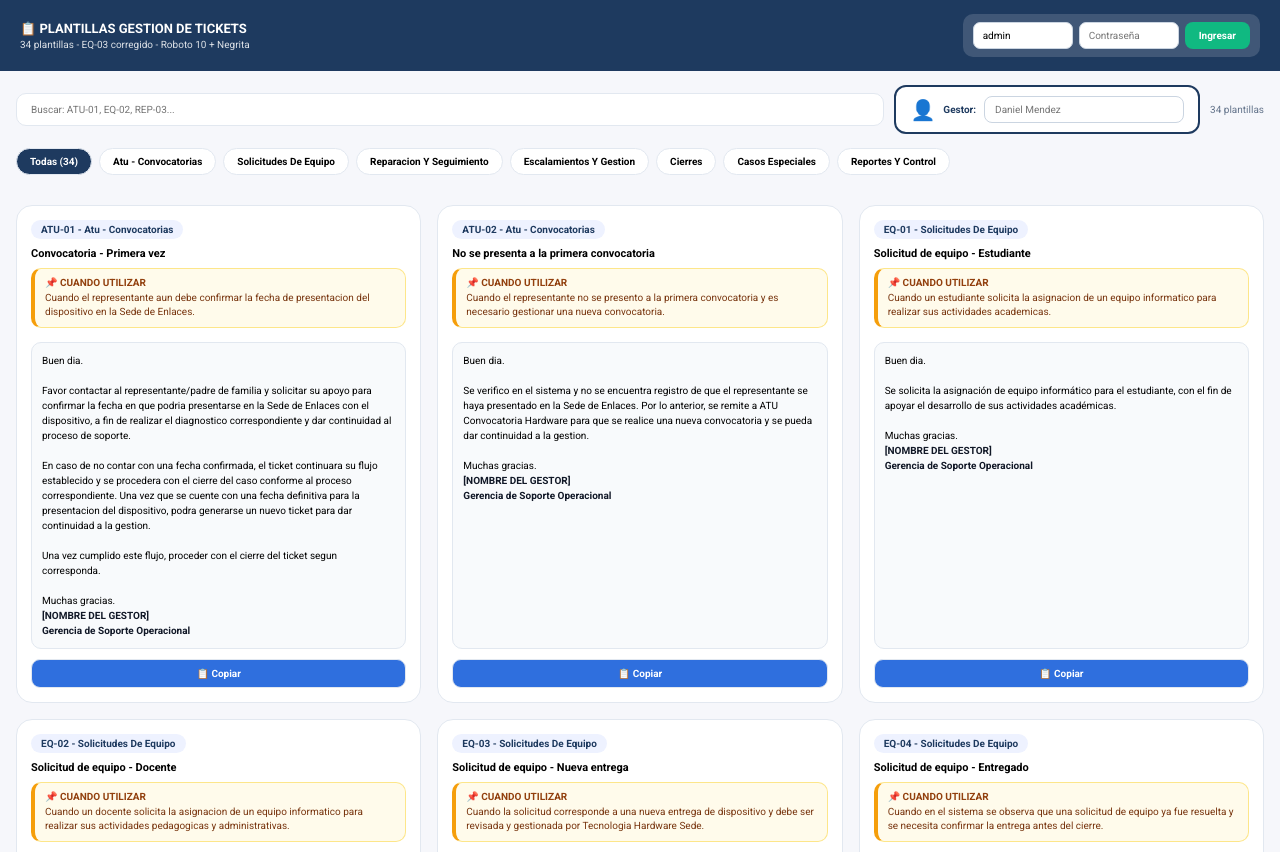
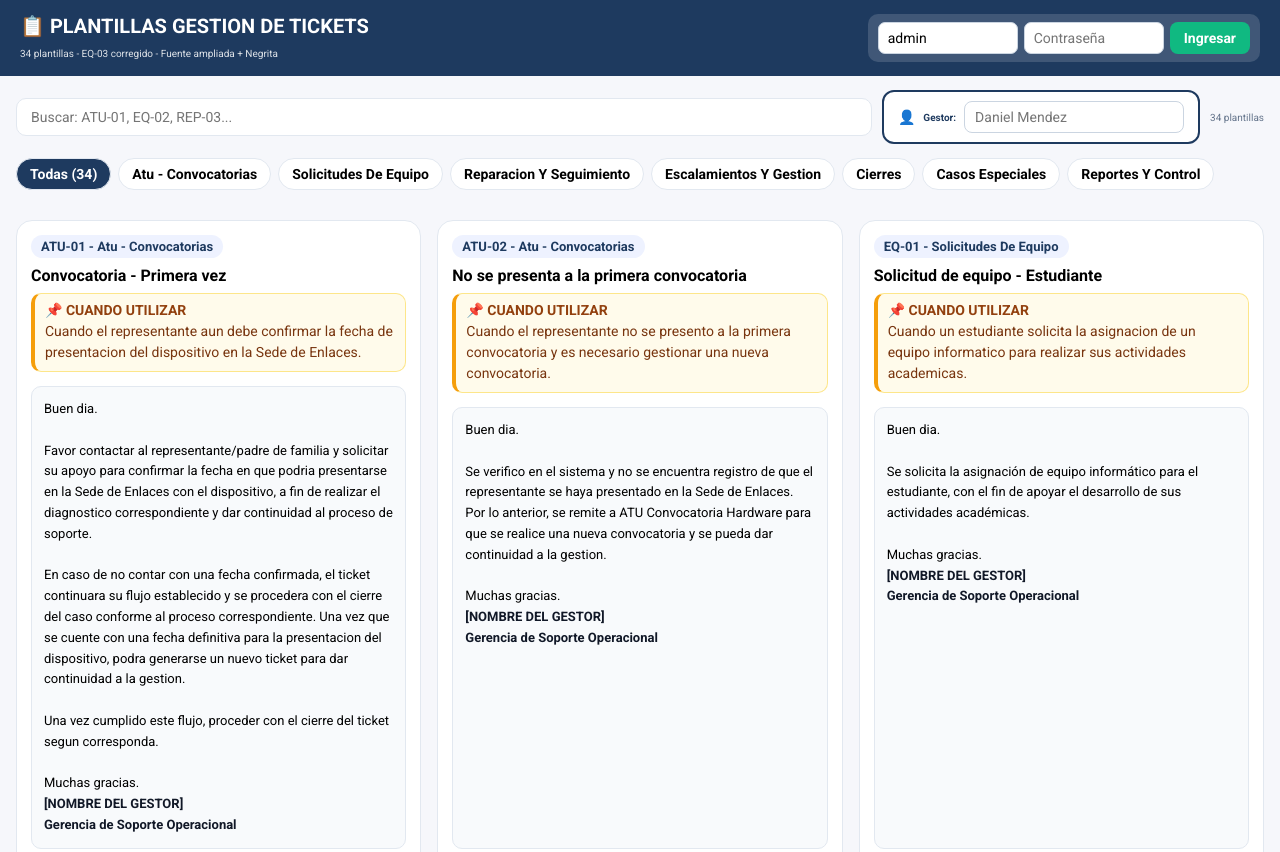
Before and after one commit to 134dan/plantilla-gestion-de-tikes, a plain HTML site: page index.html in a window 1280 px wide. Shown: the top 852 px of the page. Drawn offline with Linux system fonts and the light colour scheme.

Commit message:
Update index.html

```diff
--- a/index.html
+++ b/index.html
@@ -3,42 +3,42 @@
 <title>PLANTILLAS Gestion DE TICKETS</title><style>
 :root{--bg:#f6f7fb;--primary:#1e3a5f;--accent:#2f6fde;--border:#e2e8f0;--danger:#ef4444;--success:#10b981}
 *{box-sizing:border-box;font-family:'Roboto', sans-serif!important}
-body{margin:0;background:var(--bg);font-family:'Roboto', sans-serif;font-size:20px}
+body{margin:0;background:var(--bg);font-family:'Roboto', sans-serif;font-size:14px}
 header{background:var(--primary);color:#fff;padding:14px 20px;position:sticky;top:0;z-index:20;display:flex;justify-content:space-between;align-items:center;flex-wrap:wrap;gap:10px}
-h1{margin:0;font-size:13px}.login-area{display:flex;gap:6px;align-items:center;background:rgba(255,255,255,.15);padding:8px 10px;border-radius:10px}
-.login-area input{padding:7px 9px;border-radius:7px;border:1px solid #cbd5e1;font-size:10px;width:100px}
-.btn-h{padding:8px 14px;border-radius:8px;cursor:pointer;font-weight:700;font-size:10px;color:#fff;border:none}
+h1{margin:0;font-size:20px}.login-area{display:flex;gap:6px;align-items:center;background:rgba(255,255,255,.15);padding:8px 10px;border-radius:10px}
+.login-area input{padding:7px 9px;border-radius:7px;border:1px solid #cbd5e1;font-size:14px;width:140px}
+.btn-h{padding:8px 14px;border-radius:8px;cursor:pointer;font-weight:700;font-size:14px;color:#fff;border:none}
 .btn-login{background:var(--success)}.btn-logout{background:var(--danger)}.btn-new{background:var(--success);display:none}
-.admin-badge{display:none;background:#f59e0b;color:#fff;padding:4px 10px;border-radius:999px;font-size:10px;font-weight:800;margin-left:8px}
+.admin-badge{display:none;background:#f59e0b;color:#fff;padding:4px 10px;border-radius:999px;font-size:14px;font-weight:800;margin-left:8px}
 .admin-badge.active{display:inline-block}.is-admin.btn-new{display:inline-block!important}
 .top{max-width:1280px;margin:14px auto 0;padding:0 16px;display:flex;gap:10px;flex-wrap:wrap;align-items:center}
-.search{flex:1;min-width:260px;padding:10px 14px;border:1px solid var(--border);border-radius:10px;background:#fff;font-size:10px}
+.search{flex:1;min-width:260px;padding:10px 14px;border:1px solid var(--border);border-radius:10px;background:#fff;font-size:14px}
 .gestor-global{display:flex;gap:8px;align-items:center;background:#fff;border:2px solid var(--primary);border-radius:12px;padding:9px 14px}
-.gestor-global input{border:1px solid #cbd5e1;border-radius:8px;padding:7px 10px;width:200px;font-size:10px}
+.gestor-global input{border:1px solid #cbd5e1;border-radius:8px;padding:7px 10px;width:220px;font-size:14px}
 .cats{display:flex;gap:7px;flex-wrap:wrap;margin:14px auto;max-width:1280px;padding:0 16px}
-.cat-btn{padding:7px 13px;border-radius:999px;border:1px solid var(--border);background:#fff;font-size:10px;cursor:pointer;font-weight:700}
+.cat-btn{padding:7px 13px;border-radius:999px;border:1px solid var(--border);background:#fff;font-size:14px;cursor:pointer;font-weight:700}
 .cat-btn.active{background:var(--primary);color:#fff}
 .grid{max-width:1280px;margin:0 auto;padding:16px;display:grid;grid-template-columns:repeat(auto-fill,minmax(360px,1fr));gap:16px}
 .card{background:#fff;border:1px solid var(--border);border-radius:16px;padding:14px;display:flex;flex-direction:column}
-.badge{background:#eef2ff;color:var(--primary);padding:4px 10px;border-radius:999px;font-size:10px;font-weight:700;width:fit-content;margin-bottom:8px}
-.card h3{margin:0 0 8px;font-size:11px;font-weight:700}
+.badge{background:#eef2ff;color:var(--primary);padding:4px 10px;border-radius:999px;font-size:13px;font-weight:700;width:fit-content;margin-bottom:8px}
+.card h3{margin:0 0 8px;font-size:16px;font-weight:700}
 .cuando{background:#fffbeb;border:1px solid #fde68a;border-left:4px solid #f59e0b;border-radius:10px;padding:8px 10px;margin:0 0 8px}
-.cuando-title{font-size:10px;font-weight:700;color:#92400e;margin-bottom:3px}
-.cuando-text{font-size:10px;color:#78350f;line-height:1.4}
+.cuando-title{font-size:14px;font-weight:700;color:#92400e;margin-bottom:3px}
+.cuando-text{font-size:14px;color:#78350f;line-height:1.5}
 .fields{display:flex;flex-wrap:wrap;gap:6px;margin:8px 0}
-.f-input{padding:6px 8px;border:1px solid #cbd5e1;border-radius:8px;font-size:10px;width:150px;background:#fff}
-.note{white-space:pre-wrap;background:#f8fafc;border:1px solid #e2e8f0;border-radius:10px;padding:10px;font-size:10px;line-height:1.5;flex:1;min-height:110px;margin-top:6px}
+.f-input{padding:6px 8px;border:1px solid #cbd5e1;border-radius:8px;font-size:14px;width:180px;background:#fff}
+.note{white-space:pre-wrap;background:#f8fafc;border:1px solid #e2e8f0;border-radius:10px;padding:12px;font-size:13px;line-height:1.6;flex:1;min-height:110px;margin-top:6px}
 .note b{font-weight:700;color:#111827}
 .actions{display:flex;gap:8px;margin-top:10px}
-.btn{flex:1;padding:8px 10px;border-radius:9px;border:1px solid var(--border);cursor:pointer;font-weight:700;font-size:10px}
+.btn{flex:1;padding:8px 10px;border-radius:9px;border:1px solid var(--border);cursor:pointer;font-weight:700;font-size:14px}
 .btn-primary{background:var(--accent);color:#fff}.btn-danger{background:var(--danger);color:#fff}.btn-warning{background:#f59e0b;color:#fff}
-.toast{position:fixed;bottom:20px;left:50%;transform:translateX(-50%);background:#111827;color:#fff;padding:8px 16px;border-radius:999px;display:none;z-index:200;font-size:10px}
+.toast{position:fixed;bottom:20px;left:50%;transform:translateX(-50%);background:#111827;color:#fff;padding:8px 16px;border-radius:999px;display:none;z-index:200;font-size:14px}
 .modal-overlay{position:fixed;inset:0;background:rgba(0,0,0,.5);display:none;align-items:center;justify-content:center;z-index:100;padding:16px}
 .modal-overlay.active{display:flex}.modal{background:#fff;border-radius:16px;padding:20px;max-width:600px;width:100%;max-height:92vh;overflow:auto}
-.modal input,.modal textarea,.modal select{width:100%;padding:8px;border:1px solid var(--border);border-radius:8px;font-size:10px;margin-top:4px}
-.modal label{font-size:10px;font-weight:700;color:var(--primary);display:block;margin:10px 0 4px;text-transform:uppercase}
+.modal input,.modal textarea,.modal select{width:100%;padding:8px;border:1px solid var(--border);border-radius:8px;font-size:14px;margin-top:4px}
+.modal label{font-size:14px;font-weight:700;color:var(--primary);display:block;margin:10px 0 4px;text-transform:uppercase}
 </style></head><body>
-<header><div><h1>📋 PLANTILLAS GESTION DE TICKETS<br><span style="font-size:10px;opacity:.85;font-weight:400">34 plantillas - EQ-03 corregido - Roboto 10 + Negrita</span> <span id="adminBadge" class="admin-badge">MODO ADMIN</span></h1></div><div style="display:flex;gap:8px;align-items:center"><button id="btnNew" class="btn-h btn-new" onclick="openModal()">+ Nueva Plantilla</button><div class="login-area"><input id="adminUser" value="admin"><input id="adminPass" type="password" placeholder="Contraseña"><button id="btnLogin" class="btn-h btn-login" onclick="login()">Ingresar</button><button id="btnLogout" class="btn-h btn-logout" style="display:none" onclick="logout()">Salir</button></div></div></header>
+<header><div><h1>📋 PLANTILLAS GESTION DE TICKETS<br><span style="font-size:10px;opacity:.85;font-weight:400">34 plantillas - EQ-03 corregido - Fuente ampliada + Negrita</span> <span id="adminBadge" class="admin-badge">MODO ADMIN</span></h1></div><div style="display:flex;gap:8px;align-items:center"><button id="btnNew" class="btn-h btn-new" onclick="openModal()">+ Nueva Plantilla</button><div class="login-area"><input id="adminUser" value="admin"><input id="adminPass" type="password" placeholder="Contraseña"><button id="btnLogin" class="btn-h btn-login" onclick="login()">Ingresar</button><button id="btnLogout" class="btn-h btn-logout" style="display:none" onclick="logout()">Salir</button></div></div></header>
 <div class="top"><input id="search" class="search" placeholder="Buscar: ATU-01, EQ-02, REP-03..."><div class="gestor-global"><span>👤</span><label style="font-size:10px;font-weight:700;color:var(--primary)">Gestor:</label><input id="globalGestor" placeholder="Daniel Mendez"></div><span id="count" style="font-size:10px;color:#64748b"></span></div>
 <div class="cats" id="cats"></div><div class="grid" id="grid"></div><div class="toast" id="toast"></div>
 <div class="modal-overlay" id="modal"><div class="modal"><h2 id="modalTitle" style="font-size:12px">Nueva</h2><label>Codigo</label><input id="mCode"><label>Categoria</label><select id="mCat"><option>Atu - Convocatorias</option><option>Solicitudes De Equipo</option><option>Reparacion Y Seguimiento</option><option>Escalamientos Y Gestion</option><option>Cierres</option><option>Casos Especiales</option><option>Reportes Y Control</option></select><label>Titulo</label><input id="mTitle"><label>Cuando utilizar</label><textarea id="mCuando" rows="2"></textarea><label>Nota</label><textarea id="mNota" rows="12"></textarea><div style="display:flex;gap:8px;margin-top:16px"><button class="btn btn-primary" onclick="saveModal()" style="flex:2">Guardar</button><button class="btn" style="background:#fff" onclick="closeModal()">Cancelar</button></div></div></div>
@@ -344,7 +344,7 @@ const grid=document.getElementById('grid'),catsDiv=document.getElementById('cats
 globalInput.value=globalGestor;
 function saveToStorage(){localStorage.setItem('plantillas_v11_roboto10_final',JSON.stringify(TEMPLATES));}
 function updateAuthUI(){document.body.classList.toggle('is-admin',isAdmin);document.getElementById('adminBadge').classList.toggle('active',isAdmin);document.getElementById('btnNew').style.display=isAdmin?'inline-block':'none';document.getElementById('btnLogin').style.display=isAdmin?'none':'inline-block';document.getElementById('btnLogout').style.display=isAdmin?'inline-block':'none';document.getElementById('adminUser').style.display=isAdmin?'none':'inline-block';document.getElementById('adminPass').style.display=isAdmin?'none':'inline-block';}
-function login(){const u=document.getElementById('adminUser').value.trim();const p=document.getElementById('adminPass').value.trim();if(u.toLowerCase()==="admin"&&p==="4561"){isAdmin=true;localStorage.setItem('isAdmin_v11_roboto_final','1');updateAuthUI();renderCats();render();showToast('Admin activado ✓');}else{alert('Usuario: admin / Contraseña: 4561');}}
+function login(){const u=document.getElementById('adminUser').value.trim();const p=document.getElementById('adminPass').value.trim();if(u.toLowerCase()==="admin"&&p==="4561"){isAdmin=true;localStorage.setItem('isAdmin_v11_roboto_final','1');updateAuthUI();renderCats();render();showToast('Admin activado ✓');}else{alert('Contraseña incorrecta. Verifica los datos e inténtalo nuevamente.');}}
 function logout(){isAdmin=false;localStorage.setItem('isAdmin_v11_roboto_final','0');updateAuthUI();renderCats();render();showToast('Modo equipo');}
 function renderCats(){const cats=[...new Set(TEMPLATES.map(t=>t.cat))];catsDiv.innerHTML=`<button class="cat-btn ${activeCat==='Todas'?'active':''}" data-cat="Todas">Todas (${TEMPLATES.length})</button>`+cats.map(c=>`<button class="cat-btn ${activeCat===c?'active':''}" data-cat="${c}">${c}</button>`).join('');catsDiv.querySelectorAll('.cat-btn').forEach(b=>b.onclick=()=>{activeCat=b.dataset.cat;renderCats();render();});}
 function escapeHtml(str){return str.replace(/&/g,'&amp;').replace(/</g,'&lt;').replace(/>/g,'&gt;');}
```
